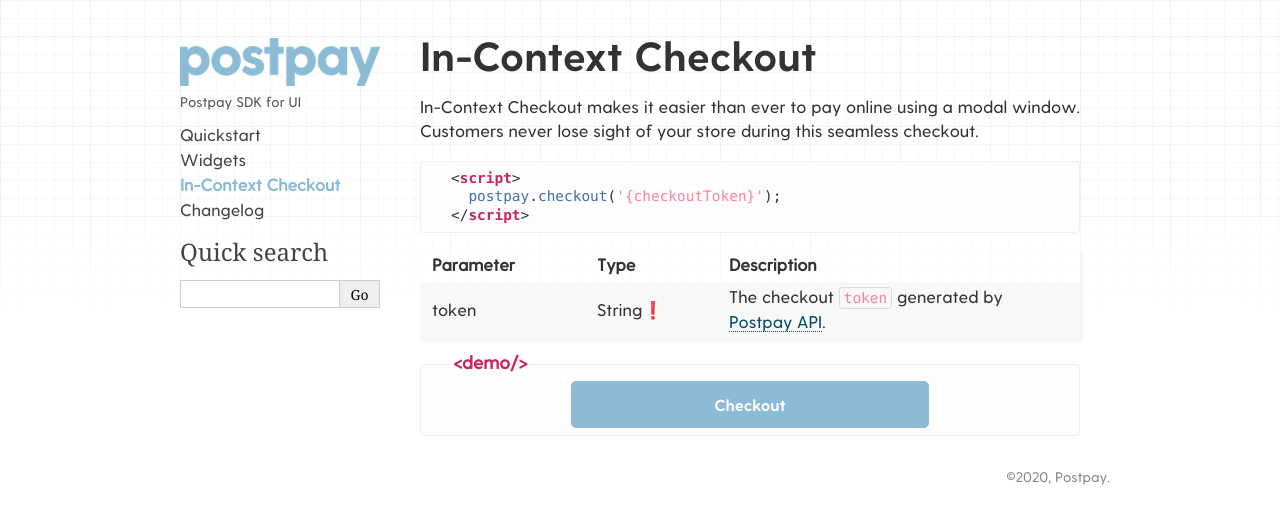
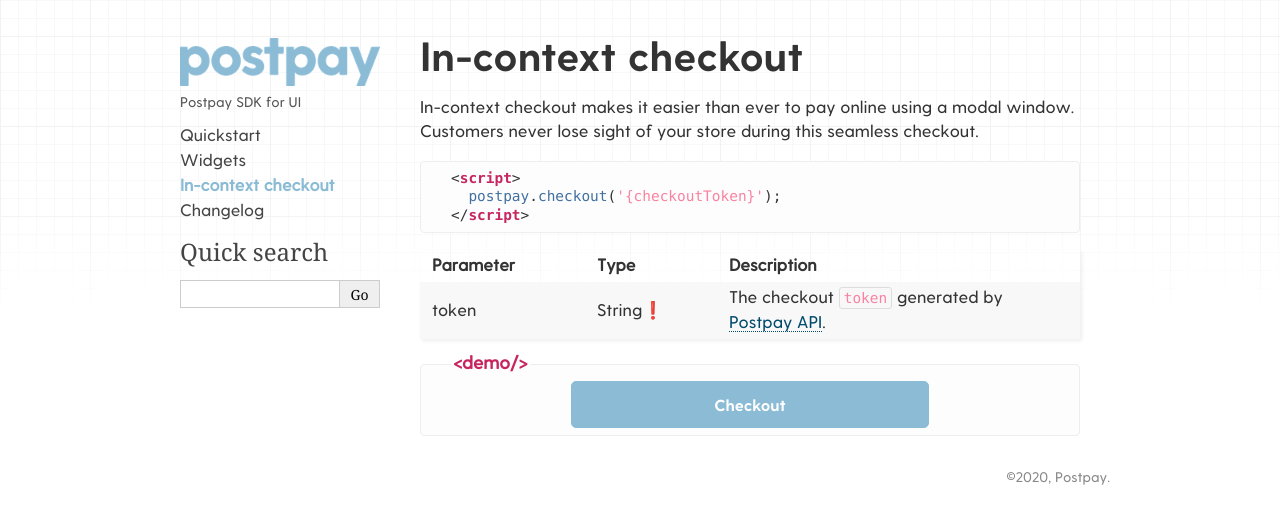
Before and after one commit to postpayio/postpay-ui, a Sphinx documentation site: the page built from docs/checkout.rst, in a window 1280 px wide. Shown: the top 524 px of the page. Built offline with Sphinx 7.4.7, drawn with Linux system fonts in a browser that asks for light colours.

Commit message:
Added lower-case texts

```diff
--- a/docs/checkout.rst
+++ b/docs/checkout.rst
@@ -1,7 +1,7 @@
-In-Context Checkout
+In-context checkout
 ===================
 
-In-Context Checkout makes it easier than ever to pay online using a modal window. Customers never lose sight of your store during this seamless checkout.
+In-context checkout makes it easier than ever to pay online using a modal window. Customers never lose sight of your store during this seamless checkout.
 
 .. code-block:: html
 
```
